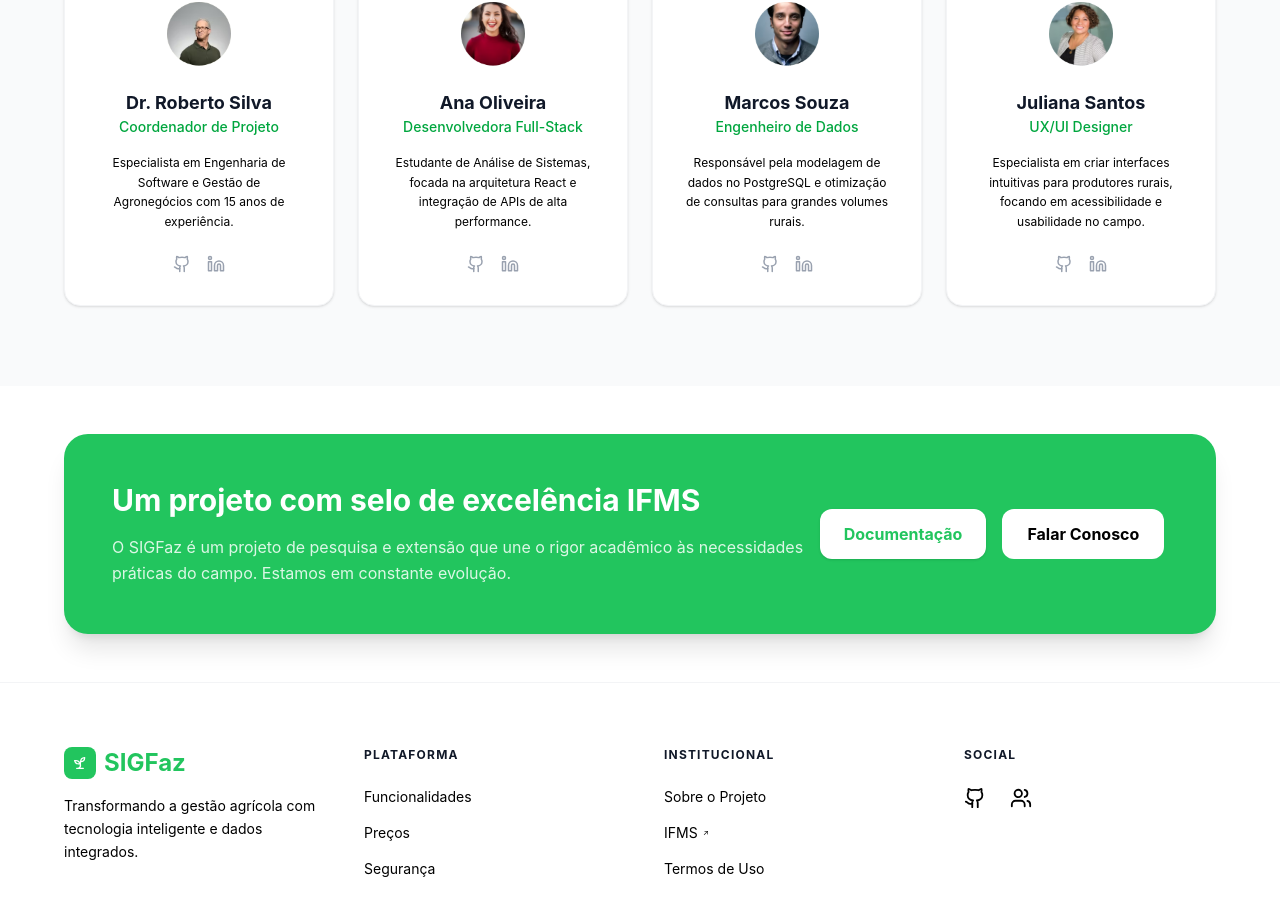
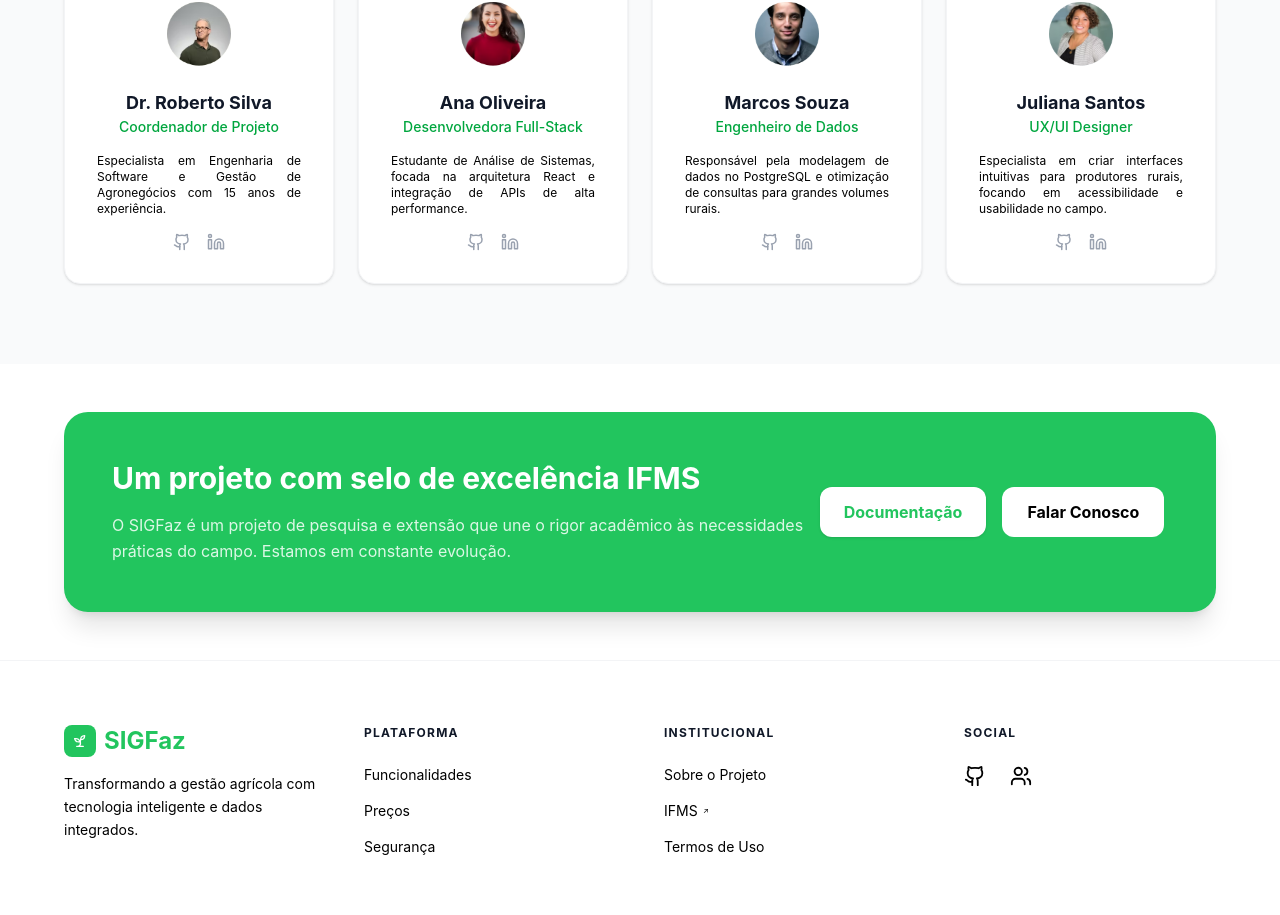
Before and after one commit to 6iove/fw-SIGFaz, a React (Vite) app: page / in a window 1280 px wide. Shown: the part 2095-3010 px from the top of the page. Built offline with nearby package versions, Linux system fonts and the light colour scheme.

Commit message:
justify texto card

```diff
--- a/src/components/componentsSobreNos/CardMembros.tsx
+++ b/src/components/componentsSobreNos/CardMembros.tsx
@@ -10,7 +10,6 @@ interface MemberCardProps {
 export const CardMembros = ({ image, name, role, description }: MemberCardProps) => {
   return (
     <div className="bg-white p-8 rounded-2xl shadow-sm border border-gray-100 flex flex-col items-center text-center hover:shadow-md transition-shadow">
-      {/* Imagem Circular */}
       <div className="w-24 h-24 overflow-hidden mb-4 ">
         <img src={image} alt={name} className="w-35 h-35 object-contain" />
       </div>
@@ -18,7 +17,7 @@ export const CardMembros = ({ image, name, role, description }: MemberCardProps)
       <h3 className="text-lg font-bold text-gray-900">{name} </h3>
       <p className="text-sm font-medium text-green-600 mb-4">{role}</p>
 
-      <p className="text-black-500 text-xs leading-relaxed mb-6">
+      <p className="text-black-500 text-xs mb-4 text-justify">
         {description}
       </p>
 
```
